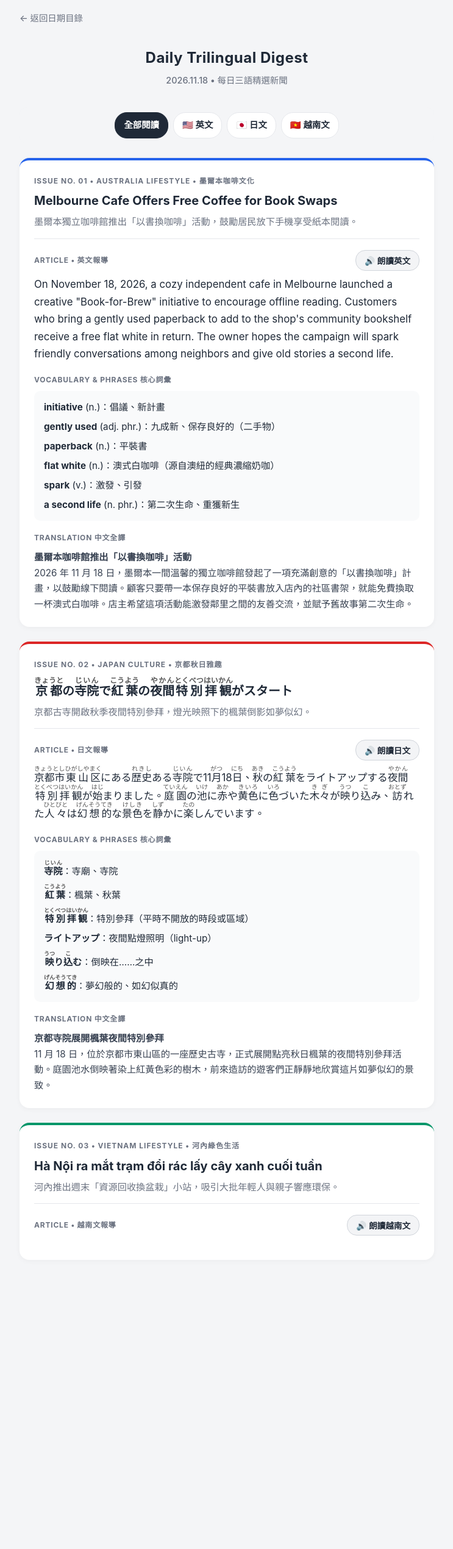
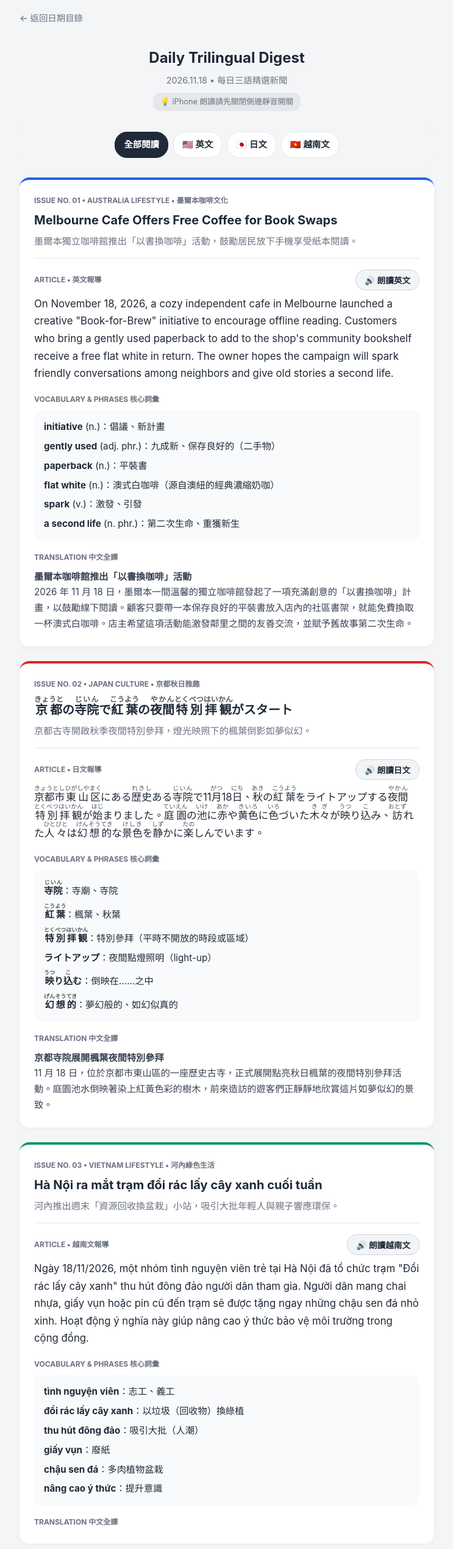
Before and after one commit to INC124/trilingual-digest, a plain HTML site: page 2026-11-18.html in a window 1280 px wide. Shown: the whole page at 61% size, without its empty margins (268-1011 px from the left). Before the commit the page ends 2106 px from the top, so only its background shows below. Drawn offline with Linux system fonts and the light colour scheme.

Commit message:
Add files via upload

```diff
--- a/2026-11-18.html
+++ b/2026-11-18.html
@@ -5,102 +5,35 @@
   <meta name="viewport" content="width=device-width, initial-scale=1.0">
   <title>Daily Trilingual Digest - 2026.11.18</title>
   <style>
-    :root {
-      --bg-color: #f4f5f7;
-      --card-bg: #ffffff;
-      --text-main: #1f2937;
-      --text-muted: #6b7280;
-      --accent-en: #2563eb;
-      --accent-ja: #dc2626;
-      --accent-vi: #059669;
-      --border-color: #e5e7eb;
-    }
+    :root { --bg: #f4f5f7; --card: #ffffff; --text: #1f2937; --muted: #6b7280; --en: #2563eb; --ja: #dc2626; --vi: #059669; --border: #e5e7eb; }
     * { box-sizing: border-box; margin: 0; padding: 0; }
-    body {
-      font-family: -apple-system, BlinkMacSystemFont, "Segoe UI", Roboto, "Noto Sans TC", sans-serif;
-      background-color: var(--bg-color);
-      color: var(--text-main);
-      line-height: 1.7;
-      padding: 16px;
-    }
+    body { font-family: -apple-system, BlinkMacSystemFont, "Segoe UI", Roboto, "Noto Sans TC", sans-serif; background: var(--bg); color: var(--text); line-height: 1.7; padding: 16px; }
     .container { max-width: 680px; margin: 0 auto; }
-    header { text-align: center; padding: 20px 0 16px; }
+    header { text-align: center; padding: 20px 0 12px; }
     .nav-top { text-align: left; margin-bottom: 12px; }
-    .back-btn { text-decoration: none; color: var(--text-muted); font-size: 0.9rem; font-weight: 500; }
-    .back-btn:hover { color: var(--text-main); }
-    h1 { font-size: 1.5rem; letter-spacing: 0.5px; margin-bottom: 4px; }
-    .date-badge { font-size: 0.9rem; color: var(--text-muted); font-weight: 500; }
-
-    /* 純 CSS 語言切換 */
+    .back-btn { text-decoration: none; color: var(--muted); font-size: 0.9rem; font-weight: 500; }
+    h1 { font-size: 1.5rem; margin-bottom: 4px; }
+    .date-badge { font-size: 0.9rem; color: var(--muted); }
+    .audio-tip { font-size: 0.8rem; color: var(--muted); background: #e5e7eb; display: inline-block; padding: 4px 12px; border-radius: 12px; margin-top: 8px; }
     input[type="radio"].lang-radio { display: none; }
-    .filter-bar {
-      display: flex; justify-content: center; gap: 8px; margin: 16px 0 24px;
-      flex-wrap: wrap; position: sticky; top: 10px; z-index: 10;
-      background: rgba(244, 245, 247, 0.92); backdrop-filter: blur(6px);
-      padding: 8px; border-radius: 12px;
-    }
-    .filter-btn {
-      border: 1px solid var(--border-color); background: #fff; color: var(--text-main);
-      padding: 8px 14px; border-radius: 20px; font-size: 0.9rem; font-weight: 600;
-      cursor: pointer; user-select: none; transition: all 0.2s;
-    }
-    #opt-all:checked ~ .filter-bar label[for="opt-all"],
-    #opt-en:checked ~ .filter-bar label[for="opt-en"],
-    #opt-ja:checked ~ .filter-bar label[for="opt-ja"],
-    #opt-vi:checked ~ .filter-bar label[for="opt-vi"] {
-      background: #1f2937; color: #fff; border-color: #1f2937;
-    }
-    #opt-en:checked ~ .cards-wrapper .card:not([data-lang="en"]),
-    #opt-ja:checked ~ .cards-wrapper .card:not([data-lang="ja"]),
-    #opt-vi:checked ~ .cards-wrapper .card:not([data-lang="vi"]) {
-      display: none;
-    }
-
-    /* 文章卡片 */
-    .card {
-      background: var(--card-bg); border-radius: 16px; padding: 24px;
-      margin-bottom: 24px; box-shadow: 0 2px 8px rgba(0,0,0,0.04);
-      border-top: 4px solid #ccc;
-    }
-    .card[data-lang="en"] { border-top-color: var(--accent-en); }
-    .card[data-lang="ja"] { border-top-color: var(--accent-ja); }
-    .card[data-lang="vi"] { border-top-color: var(--accent-vi); }
-    .tag {
-      font-size: 0.75rem; font-weight: 700; text-transform: uppercase;
-      letter-spacing: 1px; color: var(--text-muted); margin-bottom: 8px; display: block;
-    }
+    .filter-bar { display: flex; justify-content: center; gap: 8px; margin: 14px 0 24px; flex-wrap: wrap; position: sticky; top: 10px; z-index: 10; background: rgba(244,245,247,0.92); backdrop-filter: blur(6px); padding: 8px; border-radius: 12px; }
+    .filter-btn { border: 1px solid var(--border); background: #fff; color: var(--text); padding: 8px 14px; border-radius: 20px; font-size: 0.9rem; font-weight: 600; cursor: pointer; user-select: none; }
+    #opt-all:checked ~ .filter-bar label[for="opt-all"], #opt-en:checked ~ .filter-bar label[for="opt-en"], #opt-ja:checked ~ .filter-bar label[for="opt-ja"], #opt-vi:checked ~ .filter-bar label[for="opt-vi"] { background: #1f2937; color: #fff; border-color: #1f2937; }
+    #opt-en:checked ~ .cards-wrapper .card:not([data-lang="en"]), #opt-ja:checked ~ .cards-wrapper .card:not([data-lang="ja"]), #opt-vi:checked ~ .cards-wrapper .card:not([data-lang="vi"]) { display: none; }
+    .card { background: var(--card); border-radius: 16px; padding: 24px; margin-bottom: 24px; box-shadow: 0 2px 8px rgba(0,0,0,0.04); border-top: 4px solid #ccc; }
+    .card[data-lang="en"] { border-top-color: var(--en); }
+    .card[data-lang="ja"] { border-top-color: var(--ja); }
+    .card[data-lang="vi"] { border-top-color: var(--vi); }
+    .tag { font-size: 0.75rem; font-weight: 700; color: var(--muted); margin-bottom: 8px; display: block; }
     h2 { font-size: 1.25rem; line-height: 1.4; margin-bottom: 8px; }
-    .subtitle {
-      font-size: 0.95rem; color: var(--text-muted); margin-bottom: 18px;
-      padding-bottom: 14px; border-bottom: 1px solid var(--border-color);
-    }
-
-    /* 標題與語音按鈕並排 */
-    .section-header {
-      display: flex; justify-content: space-between; align-items: center;
-      margin: 18px 0 8px;
-    }
-    .section-label {
-      font-size: 0.75rem; font-weight: 700; color: var(--text-muted);
-      letter-spacing: 0.8px; display: block;
-    }
-    .speak-btn {
-      background: #f3f4f6; border: 1px solid #d1d5db; color: #1f2937;
-      padding: 6px 14px; border-radius: 16px; font-size: 0.85rem; font-weight: 600;
-      cursor: pointer; display: inline-flex; align-items: center; gap: 4px;
-      transition: all 0.2s;
-    }
-    .speak-btn:hover { background: #e5e7eb; }
-    .speak-btn.speaking {
-      background: #fef2f2; border-color: #ef4444; color: #dc2626;
-    }
-
+    .subtitle { font-size: 0.95rem; color: var(--muted); margin-bottom: 18px; padding-bottom: 14px; border-bottom: 1px solid var(--border); }
+    .section-header { display: flex; justify-content: space-between; align-items: center; margin: 18px 0 8px; }
+    .section-label { font-size: 0.75rem; font-weight: 700; color: var(--muted); display: block; }
+    .speak-btn { background: #f3f4f6; border: 1px solid #d1d5db; color: #1f2937; padding: 6px 14px; border-radius: 16px; font-size: 0.85rem; font-weight: 600; cursor: pointer; }
+    .speak-btn.speaking { background: #fef2f2; border-color: #ef4444; color: #dc2626; }
     .article-text { font-size: 1.05rem; margin-bottom: 16px; }
     ruby rt { font-size: 0.6em; color: #555; }
-    .vocab-list {
-      list-style: none; background: #f9fafb; padding: 14px 16px;
-      border-radius: 10px; font-size: 0.95rem; margin-top: 8px;
-    }
+    .vocab-list { list-style: none; background: #f9fafb; padding: 14px 16px; border-radius: 10px; font-size: 0.95rem; margin-top: 8px; }
     .vocab-list li { margin-bottom: 6px; }
     .vocab-list li:last-child { margin-bottom: 0; }
     .translation { font-size: 0.95rem; color: #374151; margin-top: 8px; }
@@ -108,12 +41,11 @@
 </head>
 <body>
   <div class="container">
-    <div class="nav-top">
-      <a href="index.html" class="back-btn">← 返回日期目錄</a>
-    </div>
+    <div class="nav-top"><a href="index.html" class="back-btn">← 返回日期目錄</a></div>
     <header>
       <h1>Daily Trilingual Digest</h1>
       <div class="date-badge">2026.11.18 • 每日三語精選新聞</div>
+      <div class="audio-tip">💡 iPhone 朗讀請先關閉側邊靜音開關</div>
     </header>
 
     <input type="radio" name="lang" id="opt-all" class="lang-radio" checked>
@@ -134,15 +66,11 @@
         <span class="tag">ISSUE NO. 01 • AUSTRALIA LIFESTYLE • 墨爾本咖啡文化</span>
         <h2>Melbourne Cafe Offers Free Coffee for Book Swaps</h2>
         <p class="subtitle">墨爾本獨立咖啡館推出「以書換咖啡」活動，鼓勵居民放下手機享受紙本閱讀。</p>
-
         <div class="section-header">
           <span class="section-label">ARTICLE • 英文報導</span>
-          <button type="button" class="speak-btn" onclick="toggleSpeech(this, 'en')">🔊 朗讀英文</button>
+          <button type="button" class="speak-btn" onclick="playAudio(this, 'en-US')">🔊 朗讀英文</button>
         </div>
-        <p class="article-text">
-          On November 18, 2026, a cozy independent cafe in Melbourne launched a creative "Book-for-Brew" initiative to encourage offline reading. Customers who bring a gently used paperback to add to the shop's community bookshelf receive a free flat white in return. The owner hopes the campaign will spark friendly conversations among neighbors and give old stories a second life.
-        </p>
-
+        <p class="article-text">On November 18, 2026, a cozy independent cafe in Melbourne launched a creative "Book-for-Brew" initiative to encourage offline reading. Customers who bring a gently used paperback to add to the shop's community bookshelf receive a free flat white in return. The owner hopes the campaign will spark friendly conversations among neighbors and give old stories a second life.</p>
         <span class="section-label" style="margin-top:18px;">VOCABULARY & PHRASES 核心詞彙</span>
         <ul class="vocab-list">
           <li><strong>initiative</strong> (n.)：倡議、新計畫</li>
@@ -152,12 +80,8 @@
           <li><strong>spark</strong> (v.)：激發、引發</li>
           <li><strong>a second life</strong> (n. phr.)：第二次生命、重獲新生</li>
         </ul>
-
         <span class="section-label" style="margin-top:18px;">TRANSLATION 中文全譯</span>
-        <p class="translation">
-          <strong>墨爾本咖啡館推出「以書換咖啡」活動</strong><br>
-          2026 年 11 月 18 日，墨爾本一間溫馨的獨立咖啡館發起了一項充滿創意的「以書換咖啡」計畫，以鼓勵線下閱讀。顧客只要帶一本保存良好的平裝書放入店內的社區書架，就能免費換取一杯澳式白咖啡。店主希望這項活動能激發鄰里之間的友善交流，並賦予舊故事第二次生命。
-        </p>
+        <p class="translation"><strong>墨爾本咖啡館推出「以書換咖啡」活動</strong><br>2026 年 11 月 18 日，墨爾本一間溫馨的獨立咖啡館發起了一項充滿創意的「以書換咖啡」計畫，以鼓勵線下閱讀。顧客只要帶一本保存良好的平裝書放入店內的社區書架，就能免費換取一杯澳式白咖啡。店主希望這項活動能激發鄰里之間的友善交流，並賦予舊故事第二次生命。</p>
       </article>
 
       <!-- 02 日文 -->
@@ -165,15 +89,11 @@
         <span class="tag">ISSUE NO. 02 • JAPAN CULTURE • 京都秋日雅趣</span>
         <h2><ruby>京都<rt>きょうと</rt></ruby>の<ruby>寺院<rt>じいん</rt></ruby>で<ruby>紅葉<rt>こうよう</rt></ruby>の<ruby>夜間<rt>やかん</rt></ruby><ruby>特別拝観<rt>とくべつはいかん</rt></ruby>がスタート</h2>
         <p class="subtitle">京都古寺開啟秋季夜間特別參拜，燈光映照下的楓葉倒影如夢似幻。</p>
-
         <div class="section-header">
           <span class="section-label">ARTICLE • 日文報導</span>
-          <button type="button" class="speak-btn" onclick="toggleSpeech(this, 'ja')">🔊 朗讀日文</button>
+          <button type="button" class="speak-btn" onclick="playAudio(this, 'ja-JP')">🔊 朗讀日文</button>
         </div>
-        <p class="article-text">
-          <ruby>京都市<rt>きょうとし</rt></ruby><ruby>東山区<rt>ひがしやまく</rt></ruby>にある<ruby>歴史<rt>れきし</rt></ruby>ある<ruby>寺院<rt>じいん</rt></ruby>で11<ruby>月<rt>がつ</rt></ruby>18<ruby>日<rt>にち</rt></ruby>、<ruby>秋<rt>あき</rt></ruby>の<ruby>紅葉<rt>こうよう</rt></ruby>をライトアップする<ruby>夜間<rt>やかん</rt></ruby><ruby>特別拝観<rt>とくべつはいかん</rt></ruby>が<ruby>始<rt>はじ</rt></ruby>まりました。<ruby>庭園<rt>ていえん</rt></ruby>の<ruby>池<rt>いけ</rt></ruby>に<ruby>赤<rt>あか</rt></ruby>や<ruby>黄色<rt>きいろ</rt></ruby>に<ruby>色<rt>いろ</rt></ruby>づいた<ruby>木々<rt>きぎ</rt></ruby>が<ruby>映<rt>うつ</rt></ruby>り<ruby>込<rt>こ</rt></ruby>み、<ruby>訪<rt>おとず</rt></ruby>れた<ruby>人々<rt>ひとびと</rt></ruby>は<ruby>幻想的<rt>げんそうてき</rt></ruby>な<ruby>景色<rt>けしき</rt></ruby>を<ruby>静<rt>しず</rt></ruby>かに<ruby>楽<rt>たの</rt></ruby>しんでいます。
-        </p>
-
+        <p class="article-text"><ruby>京都市<rt>きょうとし</rt></ruby><ruby>東山区<rt>ひがしやまく</rt></ruby>にある<ruby>歴史<rt>れきし</rt></ruby>ある<ruby>寺院<rt>じいん</rt></ruby>で11<ruby>月<rt>がつ</rt></ruby>18<ruby>日<rt>にち</rt></ruby>、<ruby>秋<rt>あき</rt></ruby>の<ruby>紅葉<rt>こうよう</rt></ruby>をライトアップする<ruby>夜間<rt>やかん</rt></ruby><ruby>特別拝観<rt>とくべつはいかん</rt></ruby>が<ruby>始<rt>はじ</rt></ruby>まりました。<ruby>庭園<rt>ていえん</rt></ruby>の<ruby>池<rt>いけ</rt></ruby>に<ruby>赤<rt>あか</rt></ruby>や<ruby>黄色<rt>きいろ</rt></ruby>に<ruby>色<rt>いろ</rt></ruby>づいた<ruby>木々<rt>きぎ</rt></ruby>が<ruby>映<rt>うつ</rt></ruby>り<ruby>込<rt>こ</rt></ruby>み、<ruby>訪<rt>おとず</rt></ruby>れた<ruby>人々<rt>ひとびと</rt></ruby>は<ruby>幻想的<rt>げんそうてき</rt></ruby>な<ruby>景色<rt>けしき</rt></ruby>を<ruby>静<rt>しず</rt></ruby>かに<ruby>楽<rt>たの</rt></ruby>しんでいます。</p>
         <span class="section-label" style="margin-top:18px;">VOCABULARY & PHRASES 核心詞彙</span>
         <ul class="vocab-list">
           <li><strong><ruby>寺院<rt>じいん</rt></ruby></strong>：寺廟、寺院</li>
@@ -183,12 +103,8 @@
           <li><strong><ruby>映<rt>うつ</rt></ruby>り<ruby>込<rt>こ</rt></ruby>む</strong>：倒映在……之中</li>
           <li><strong><ruby>幻想的<rt>げんそうてき</rt></ruby></strong>：夢幻般的、如幻似真的</li>
         </ul>
-
         <span class="section-label" style="margin-top:18px;">TRANSLATION 中文全譯</span>
-        <p class="translation">
-          <strong>京都寺院展開楓葉夜間特別參拜</strong><br>
-          11 月 18 日，位於京都市東山區的一座歷史古寺，正式展開點亮秋日楓葉的夜間特別參拜活動。庭園池水倒映著染上紅黃色彩的樹木，前來造訪的遊客們正靜靜地欣賞這片如夢似幻的景致。
-        </p>
+        <p class="translation"><strong>京都寺院展開楓葉夜間特別參拜</strong><br>11 月 18 日，位於京都市東山區的一座歷史古寺，正式展開點亮秋日楓葉的夜間特別參拜活動。庭園池水倒映著染上紅黃色彩的樹木，前來造訪的遊客們正靜靜地欣賞這片如夢似幻的景致。</p>
       </article>
 
       <!-- 03 越南文 -->
@@ -196,9 +112,18 @@
         <span class="tag">ISSUE NO. 03 • VIETNAM LIFESTYLE • 河內綠色生活</span>
         <h2>Hà Nội ra mắt trạm đổi rác lấy cây xanh cuối tuần</h2>
         <p class="subtitle">河內推出週末「資源回收換盆栽」小站，吸引大批年輕人與親子響應環保。</p>
-
         <div class="section-header">
           <span class="section-label">ARTICLE • 越南文報導</span>
-          <button type="button" class="speak-btn" onclick="toggleSpeech(this, 'vi')">🔊 朗讀越南文</button>
+          <button type="button" class="speak-btn" onclick="playAudio(this, 'vi-VN')">🔊 朗讀越南文</button>
         </div>
-        <p class="article-text">
+        <p class="article-text">Ngày 18/11/2026, một nhóm tình nguyện viên trẻ tại Hà Nội đã tổ chức trạm "Đổi rác lấy cây xanh" thu hút đông đảo người dân tham gia. Người dân mang chai nhựa, giấy vụn hoặc pin cũ đến trạm sẽ được tặng ngay những chậu sen đá nhỏ xinh. Hoạt động ý nghĩa này giúp nâng cao ý thức bảo vệ môi trường trong cộng đồng.</p>
+        <span class="section-label" style="margin-top:18px;">VOCABULARY & PHRASES 核心詞彙</span>
+        <ul class="vocab-list">
+          <li><strong>tình nguyện viên</strong>：志工、義工</li>
+          <li><strong>đổi rác lấy cây xanh</strong>：以垃圾（回收物）換綠植</li>
+          <li><strong>thu hút đông đảo</strong>：吸引大批（人潮）</li>
+          <li><strong>giấy vụn</strong>：廢紙</li>
+          <li><strong>chậu sen đá</strong>：多肉植物盆栽</li>
+          <li><strong>nâng cao ý thức</strong>：提升意識</li>
+        </ul>
+        <span class="section-label" style="margin-top:18px;">TRANSLATION 中文全譯</span>
```
